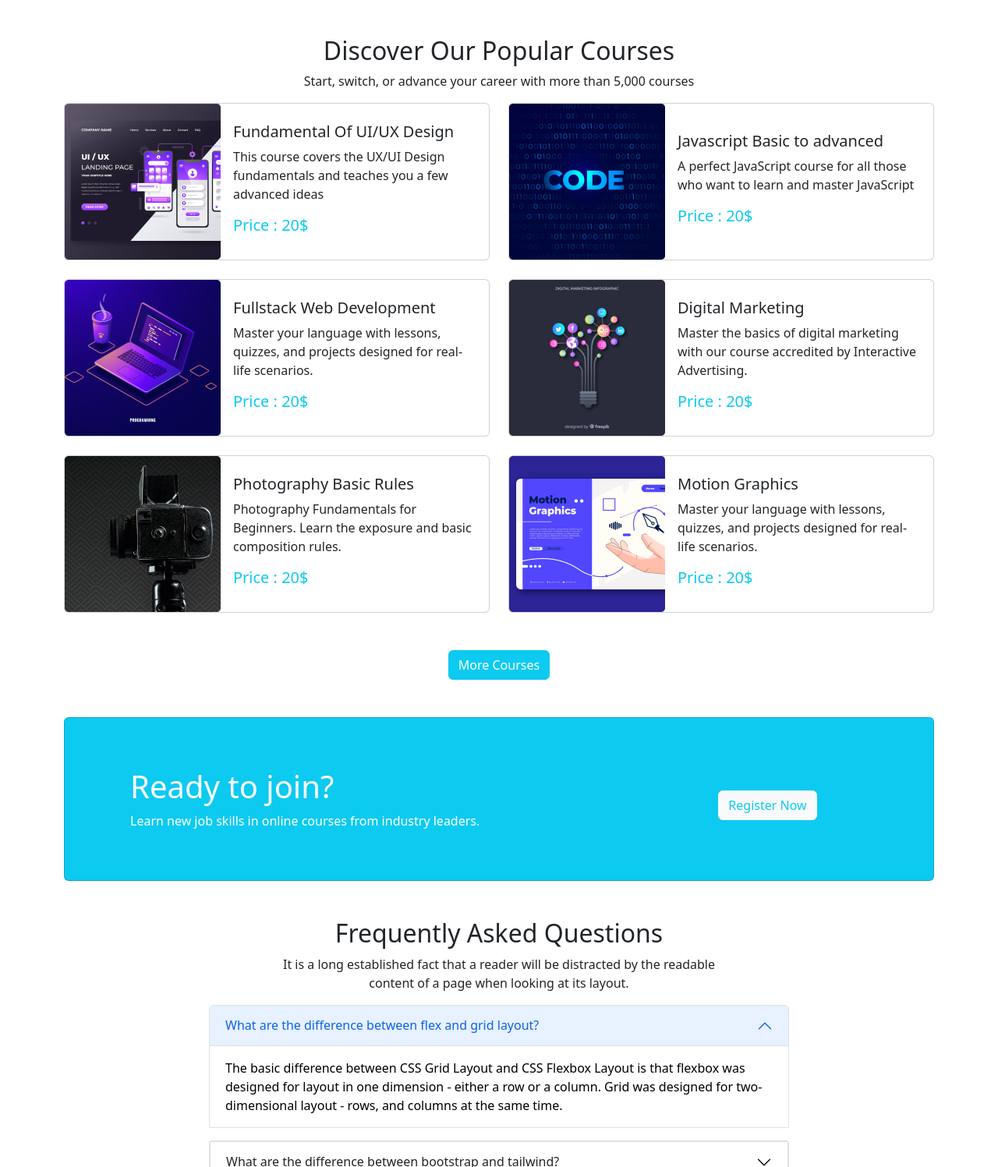
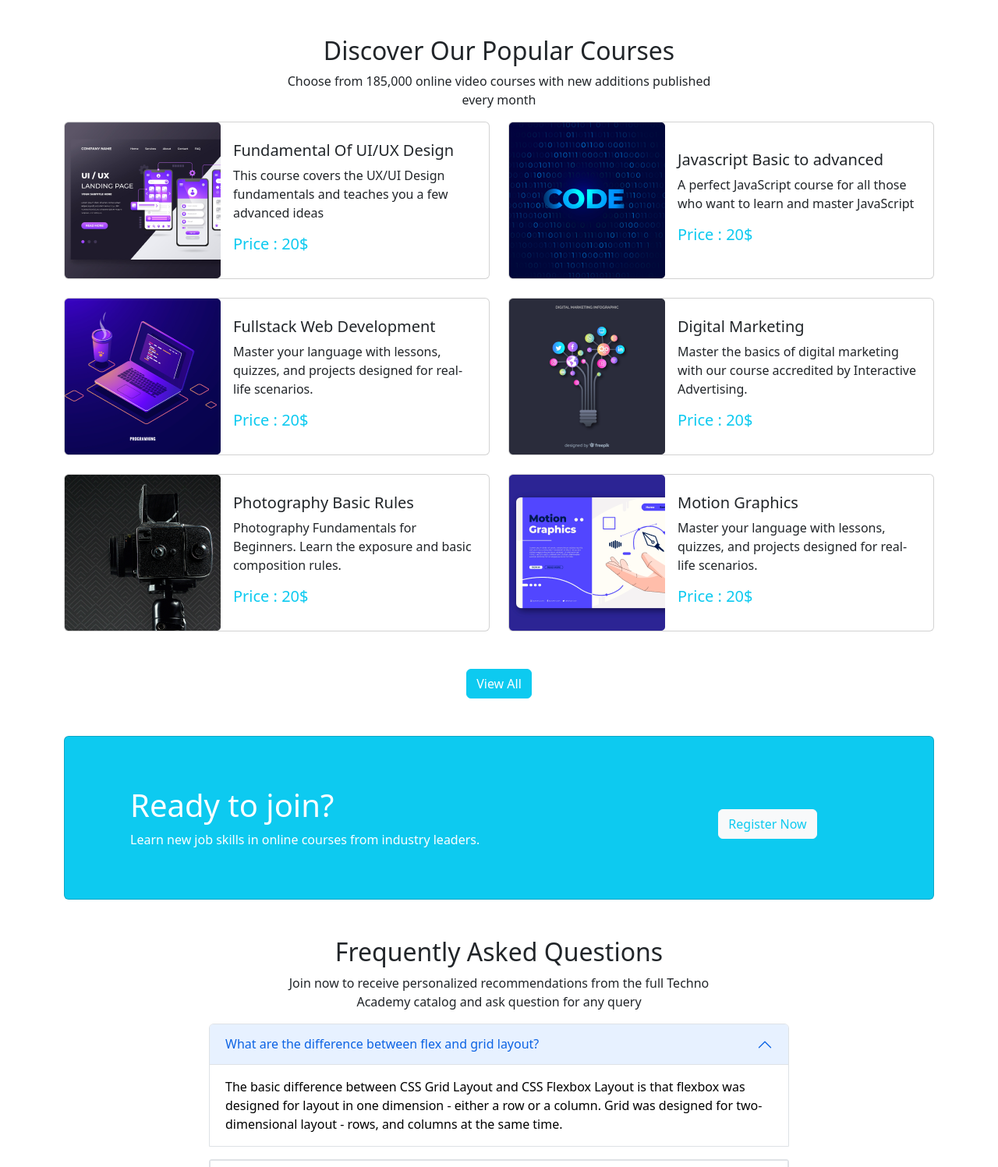
Before and after one commit to jitunmohajan/Teach-Academy, a plain HTML site: page index.html in a window 1280 px wide. Shown: the part 680-2177 px from the top of the page at 78% size. Drawn offline with nearby package versions, Linux system fonts and the light colour scheme.

Commit message:
update some text content in discover and frequently ask question

```diff
--- a/index.html
+++ b/index.html
@@ -105,7 +105,7 @@
                     <div class="col-lg-6">
                         <h2 class="text-center">Discover Our Popular
                             Courses</h2>
-                        <p class="text-center">Start, switch, or advance your career with more than 5,000 courses</p>
+                        <p class="text-center">Choose from 185,000 online video courses with new additions published every month</p>
                     </div>
                 </div>
 
@@ -194,7 +194,7 @@
             </div>
 
             <div class="mt-5 d-flex justify-content-center">
-                <button type="button" class="btn btn-info text-white">More Courses</button>
+                <button type="button" class="btn btn-info text-white">View All</button>
             </div>
         </section>
         <!-- discover course end -->
@@ -242,7 +242,7 @@
             <div class=" d-flex flex-column align-items-center">
                 <div class="col-lg-6">
                     <h2 class="text-center">Frequently Asked Questions</h2>
-                    <p class="text-center">It is a long established fact that a reader will be distracted by the readable content of a page when looking at its layout.</p>
+                    <p class="text-center">Join now to receive personalized recommendations from the full Techno Academy catalog and ask question for any query</p>
                 </div>
 
                 <div class="col-lg-8">
```
